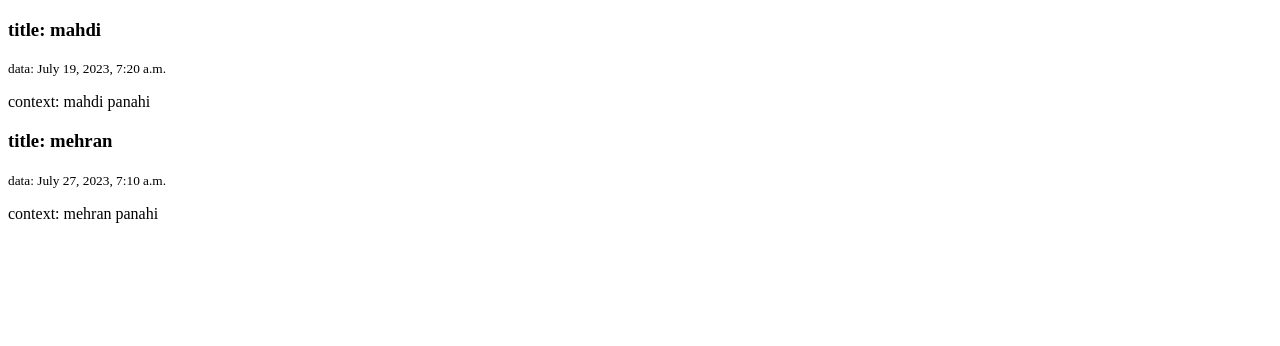
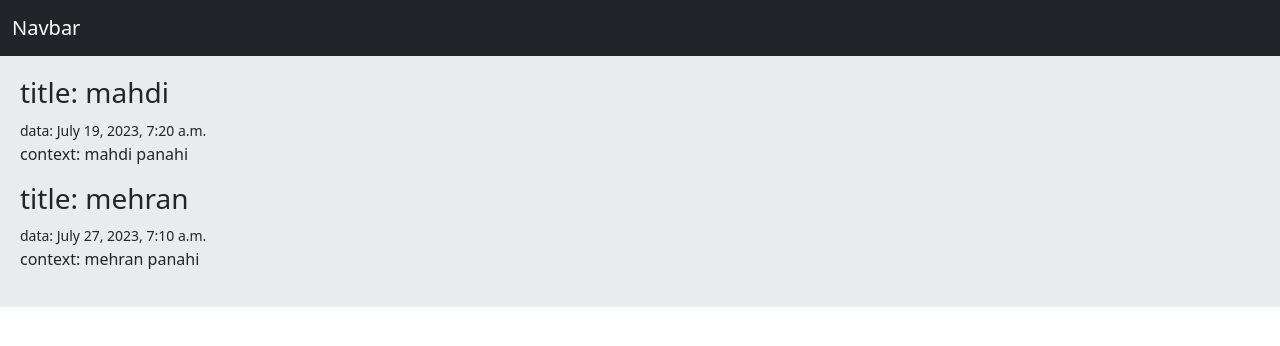
Before and after one commit to mahdipanahimpui/A, a Django app: page / in a window 1280 px wide. Shown: the top 346 px of the page. Run offline with Django 4.2, Linux system fonts and the light colour scheme; data comes from the database, SQL or seed files in the repository.

Commit message:
include_navbar

```diff
--- a/templates/base.html
+++ b/templates/base.html
@@ -4,8 +4,24 @@
     <meta charset="UTF-8">
     <meta name="viewport" content="width=device-width, initial-scale=1.0">
     <title>{% block title %} {% endblock %}</title>
+    <link href="https://cdn.jsdelivr.net/npm/bootstrap@5.3.0/dist/css/bootstrap.min.css" rel="stylesheet" integrity="sha384-9ndCyUaIbzAi2FUVXJi0CjmCapSmO7SnpJef0486qhLnuZ2cdeRhO02iuK6FUUVM" crossorigin="anonymous">
+
+    <style>
+        .jambotron{
+            padding: 20px;
+            margin-bottom: 20px;
+            background-color: #e9ecef;
+        }
+    </style>
+
 </head>
 <body>
-    {% block content %} {% endblock %}
+
+    {% include 'navbar.html' %}
+
+    <div class="jambotron">
+        {% block content %} {% endblock %}
+    </div>
+
 </body>
 </html>
--- /dev/null
+++ b/templates/navbar.html
@@ -0,0 +1,5 @@
+<nav class="navbar navbar-expand-lg navbar-dark bg-dark">
+    <div class="container-fluid">
+      <a class="navbar-brand" href="#">Navbar</a>
+    </div>
+  </nav>
```
